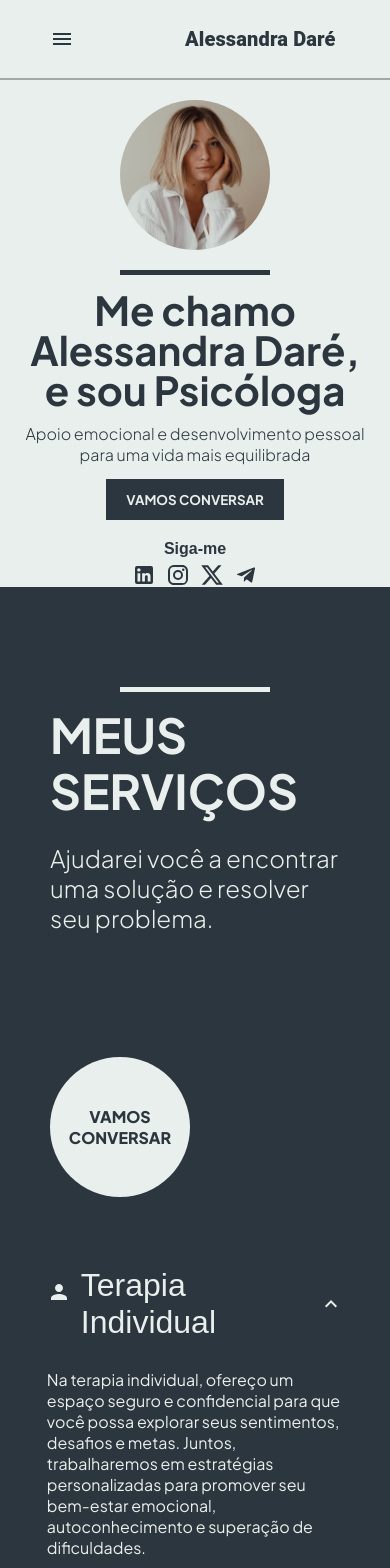
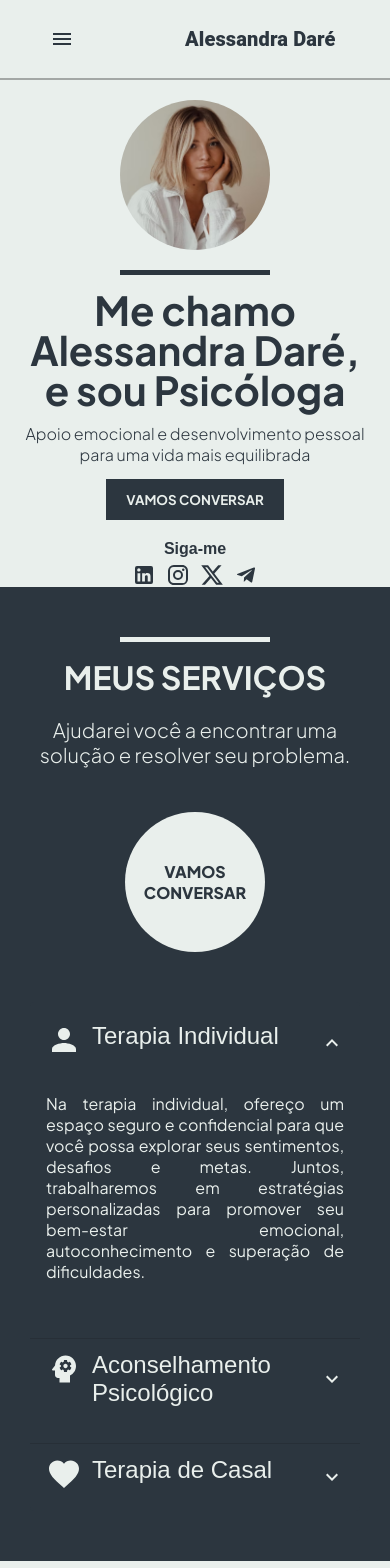
Before and after one commit to allessandrogomes/psychologist-portfolio, a Next.js app: page / in a window 390 px wide. Shown: the top 1568 px of the page. Built offline with nearby package versions, Linux system fonts and the light colour scheme.

Commit message:
:iphone:responsive: ajusta a responsividade da 'ServicesSection' em telas mobile.

```diff
--- a/src/components/ServicesSection/Accordions/AccordionItem/index.tsx
+++ b/src/components/ServicesSection/Accordions/AccordionItem/index.tsx
@@ -17,12 +17,12 @@ export default function AccordionItem({ title, description, defaultExpanded = fa
                 expandIcon={<ExpandMoreIcon sx={{ color: "#E9EFEC" }} />}
                 aria-controls="panel1-content"
                 id="panel1-header"
-                sx={{ fontSize: "2rem" }}
+                sx={{ fontSize: { xs: "1.5rem", md: "2rem" } }}
             >
-                <Typography sx={{ mt: "13px", mr: "10px" }} component="span">{icon}</Typography>
+                <Typography sx={{ mt: { md: "10px" }, mr: "10px" }} component="span">{icon}</Typography>
                 {title}
             </AccordionSummary>
-            <AccordionDetails>{description}</AccordionDetails>
+            <AccordionDetails sx={{ textAlign: "justify" }}>{description}</AccordionDetails>
         </Accordion>
     )
 }
--- a/src/components/ServicesSection/Accordions/index.tsx
+++ b/src/components/ServicesSection/Accordions/index.tsx
@@ -9,17 +9,17 @@ export default function Accordions() {
         <div className={styles.container}>
             <AccordionItem
                 defaultExpanded
-                icon={<PersonIcon />}
+                icon={<PersonIcon sx={{ fontSize: "2.25rem" }}/>}
                 title="Terapia Individual"
                 description="Na terapia individual, ofereço um espaço seguro e confidencial para que você possa explorar seus sentimentos, desafios e metas. Juntos, trabalharemos em estratégias personalizadas para promover seu bem-estar emocional, autoconhecimento e superação de dificuldades."
             />
             <AccordionItem
-                icon={<PsychologyIcon />}
+                icon={<PsychologyIcon sx={{ fontSize: "2.25rem" }}/>}
                 title="Aconselhamento Psicológico"
                 description="O aconselhamento psicológico oferece apoio em momentos de crise ou transição. Seja para lidar com ansiedade, estresse ou tomada de decisões importantes, estou aqui para ajudá-lo a encontrar clareza e equilíbrio para seguir em frente."
             />
             <AccordionItem
-                icon={<FavoriteIcon />}
+                icon={<FavoriteIcon sx={{ fontSize: "2.25rem" }}/>}
                 title="Terapia de Casal"
                 description="A terapia de casal é voltada para ajudar parceiros a melhorar a comunicação, resolver conflitos e fortalecer o vínculo. Através de sessões colaborativas, trabalhamos na construção de um relacionamento mais saudável e harmonioso."
             />
--- a/src/components/ServicesSection/styles.module.scss
+++ b/src/components/ServicesSection/styles.module.scss
@@ -12,6 +12,10 @@
     gap: 50px;
     padding: 100px 50px;
 
+    @media (max-width: 768px) {
+        padding: 50px 30px;
+    }
+
     .title {
         max-width: 500px;
         height: 100%;
@@ -19,6 +23,22 @@
         align-items: left;
         justify-content: center;
         flex-direction: column;
+
+        @media (max-width: 768px) {
+            text-align: center;
+            h2 {
+                font-size: 2rem;
+                line-height: 2.5rem;
+            }
+
+            h3 {
+                font-size: 1.25rem;
+            }
+        }
+
+        @media (max-width: 1149px) {
+            align-items: center;
+        }
 
         .letsTalk {
             background-color: $color1;
@@ -35,7 +55,11 @@
             color: $color2;
             font-family: "Plus Jakarta Sans", sans-serif;
             text-transform: uppercase;
-            margin-top: 100px;
+            margin-top: 50px;
+
+            @media (max-width: 768px) {
+                margin-top: 25px;
+            }
         }
     }
 
```
